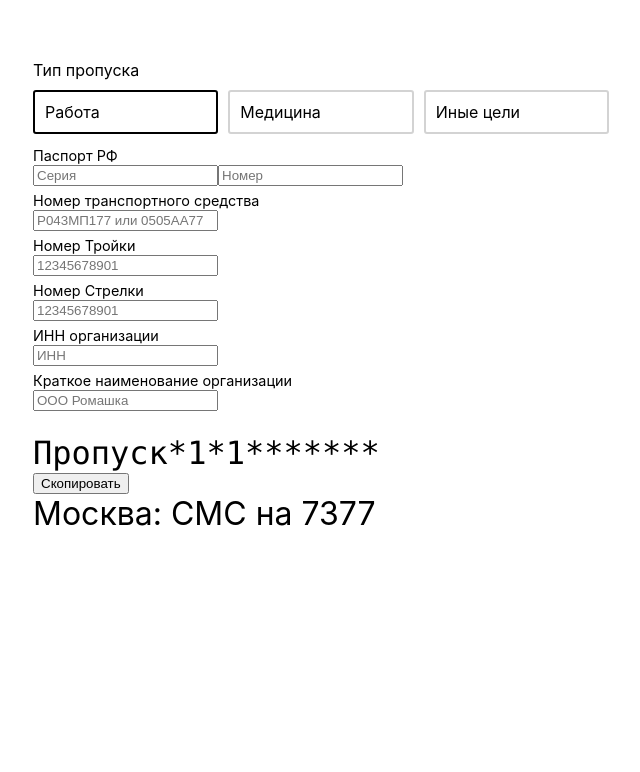
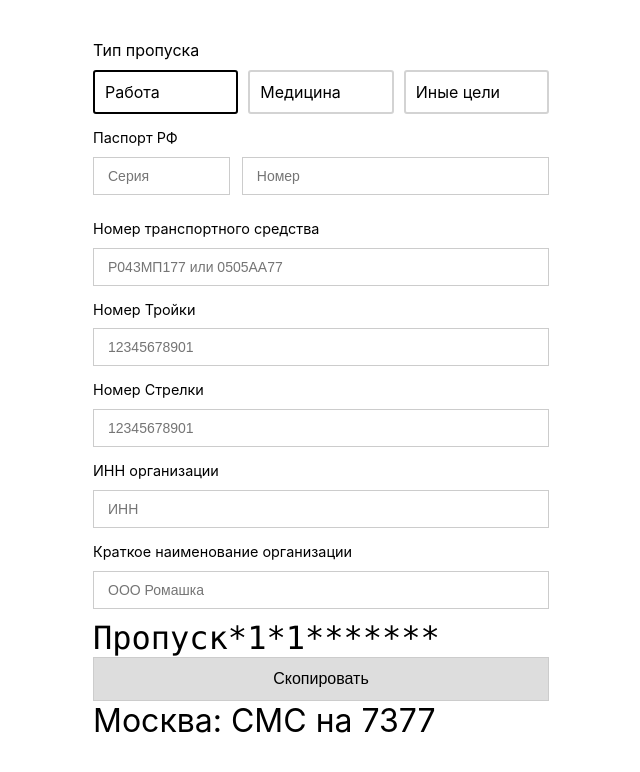
Before and after one commit to vtambourine/smstogo.ru, a React (Create React App) app: page / in a window 1280 px wide. Shown: the top 772 px of the page, without its empty margins (319-959 px from the left). Built offline with nearby package versions, Linux system fonts and the light colour scheme.

Commit message:
Form and fields styles

```diff
--- a/src/components/App/App.css
+++ b/src/components/App/App.css
@@ -1,11 +1,26 @@
 .App {
   display: flex;
   flex-direction: column;
-  max-width: 600px;
+  max-width: 480px;
   margin: 0 auto;
 }
 
 .App-header {
+  font-size: 64px;
+  line-height: 42px;
+  font-family: "Arial", "Helvetica", sans-serif;
+  font-weight: bold;
+  font-style: italic;
+  text-transform: uppercase;
+  height: 40px;
+  max-width: 100%;
+  overflow: hidden;
+  color: #fff;
+  /* background-color: #c22; */
+  background-color: #fff;
+  text-align: center;
+  letter-spacing: 1.2px;
+  white-space: nowrap;
 }
 
 .App-link {
@@ -13,5 +28,5 @@
 }
 
 .App-page {
-  margin: 60px 12px;
+  margin: 0 12px;
 }
--- a/src/components/App/App.tsx
+++ b/src/components/App/App.tsx
@@ -5,7 +5,7 @@ import "./App.css";
 function App() {
   return (
     <div className="App">
-      <header className="App-header"></header>
+      <header className="App-header">СМС пропуск</header>
       <div className="App-page">
         <PassGenerator />
       </div>
--- a/src/components/PassForm/PassForm.css
+++ b/src/components/PassForm/PassForm.css
@@ -1,11 +1,43 @@
-.Pass {
+.PassForm {
+  display: flex;
+  flex-direction: column;
+  align-items: stretch;
 }
 
-.Pass-field {
-  padding: 3px 0;
+.PassForm-field {
+  margin-bottom: 10px;
 }
 
-.Pass-label {
+.PassForm-label {
   display: block;
   font-size: 90%;
+  line-height: 2;
+  margin-bottom: 4px;
 }
+
+.PassForm-input {
+  font-size: 14px;
+  box-sizing: border-box;
+  width: 100%;
+  padding: 10px 14px;
+  border: 1px solid #ccc;
+}
+
+.PassForm-input--inline {
+  width: auto;
+}
+
+.PassForm-field--passport .PassForm-fieldBlock {
+  display: flex;
+  flex-direction: row;
+  justify-content: space-between;
+}
+
+.PassForm-field--passport .PassForm-input:first-child {
+  width: 30%;
+  margin-right: 12px;
+}
+
+.PassForm-field--passport .PassForm-input:last-child {
+  flex-grow: 1;
+}
--- a/src/components/PassForm/PassForm.tsx
+++ b/src/components/PassForm/PassForm.tsx
@@ -11,26 +11,33 @@ export interface PassFormProps {
 
 export function PassForm(props: PassFormProps) {
   return (
-    <div className="Pass">
-      <div className="Pass-field">
-        <label className="Pass-label">Паспорт РФ</label>
+    <div className="PassForm">
+      <div className="PassForm-field PassForm-field--passport">
+        <label className="PassForm-label">Паспорт РФ</label>
+        <div className="PassForm-field PassForm-fieldBlock">
           <input
+            className="PassForm-input PassForm-input--inline"
             type="text"
             name={PassField.PASSPORT_SERIES}
             placeholder="Серия"
+            size={4}
             onChange={props.onChange}
           />
           <input
+            className="PassForm-input PassForm-input--inline"
             type="text"
             name={PassField.PASSPORT_NUMBER}
             placeholder="Номер"
+            size={6}
             onChange={props.onChange}
           />
         </div>
+      </div>
       {props.type === PassType.MEDICAL ? (
-        <div className="Pass-field">
-          <label className="Pass-label">Дата рождения</label>
+        <div className="PassForm-field">
+          <label className="PassForm-label">Дата рождения</label>
           <input
+            className="PassForm-input"
             type="text"
             name={PassField.DATE_OF_BIRTH}
             placeholder="ДД.ММ.ГГГГ"
@@ -38,18 +45,20 @@ export function PassForm(props: PassFormProps) {
           />
         </div>
       ) : null}
-      <div className="Pass-field">
-        <label className="Pass-label">Номер транспортного средства</label>
+      <div className="PassForm-field">
+        <label className="PassForm-label">Номер транспортного средства</label>
         <input
+          className="PassForm-input"
           type="text"
           name={PassField.VEHICLE_NUMBER}
           placeholder="Р043МП177 или 0505АА77"
           onChange={props.onChange}
         />
       </div>
-      <div className="Pass-field">
-        <label className="Pass-label">Номер Тройки</label>
+      <div className="PassForm-field">
+        <label className="PassForm-label">Номер Тройки</label>
         <input
+          className="PassForm-input"
           type="text"
           name={PassField.TROIKA}
           placeholder="12345678901"
@@ -57,9 +66,10 @@ export function PassForm(props: PassFormProps) {
           onChange={props.onChange}
         />
       </div>
-      <div className="Pass-field">
-        <label className="Pass-label">Номер Стрелки</label>
+      <div className="PassForm-field">
+        <label className="PassForm-label">Номер Стрелки</label>
         <input
+          className="PassForm-input"
           type="text"
           name={PassField.STRELKA}
           placeholder="12345678901"
@@ -67,9 +77,10 @@ export function PassForm(props: PassFormProps) {
         />
       </div>
       {props.type === PassType.WORK ? (
-        <div className="Pass-field">
-          <label className="Pass-label">ИНН организации</label>
+        <div className="PassForm-field">
+          <label className="PassForm-label">ИНН организации</label>
           <input
+            className="PassForm-input"
             type="text"
             name={PassField.EMPLOYER_TAX_NUMBER}
             placeholder="ИНН"
@@ -79,9 +90,12 @@ export function PassForm(props: PassFormProps) {
         </div>
       ) : null}
       {props.type === PassType.WORK ? (
-        <div className="Pass-field">
-          <label className="Pass-label">Краткое наименование организации</label>
+        <div className="PassForm-field">
+          <label className="PassForm-label">
+            Краткое наименование организации
+          </label>
           <input
+            className="PassForm-input"
             type="text"
             name={PassField.EMPLOYER_DESCRIPTION}
             placeholder="ООО Ромашка"
@@ -90,11 +104,12 @@ export function PassForm(props: PassFormProps) {
         </div>
       ) : null}
       {props.type === PassType.MEDICAL ? (
-        <div className="Pass-field">
-          <label className="Pass-label">
+        <div className="PassForm-field">
+          <label className="PassForm-label">
             Краткое наименование медучреждения
           </label>
           <input
+            className="PassForm-input"
             type="text"
             name={PassField.HOSPITAL_DESCRIPTION}
             placeholder="ГКБ Боткина"
@@ -103,9 +118,10 @@ export function PassForm(props: PassFormProps) {
         </div>
       ) : null}
       {props.type === PassType.OTHER ? (
-        <div className="Pass-field">
-          <label className="Pass-label">Цель выхода</label>
+        <div className="PassForm-field">
+          <label className="PassForm-label">Цель выхода</label>
           <input
+            className="PassForm-input"
             type="text"
             name={PassField.PURPOSE}
             placeholder="на дачу"
@@ -115,9 +131,10 @@ export function PassForm(props: PassFormProps) {
         </div>
       ) : null}
       {props.type === PassType.OTHER ? (
-        <div className="Pass-field">
-          <label className="Pass-label">Адрес назначения</label>
+        <div className="PassForm-field">
+          <label className="PassForm-label">Адрес назначения</label>
           <input
+            className="PassForm-input"
             type="text"
             name={PassField.DESTINATION}
             placeholder="Опалиха Пришвина 11"
--- a/src/components/PassGenerator/PassGenerator.css
+++ b/src/components/PassGenerator/PassGenerator.css
@@ -3,6 +3,15 @@
   font-family: SFMono-Regular, Consolas, Liberation Mono, Menlo, monospace;
   word-break: break-all;
 }
+
 .PassGenerator-smsNumber {
   font-size: 200%;
 }
+
+.PassGenerator-copy {
+  width: 100%;
+  border: 1px solid #ccc;
+  background-color: #ddd;
+  font-size: 16px;
+  padding: 12px;
+}
--- a/src/components/PassGenerator/PassGenerator.tsx
+++ b/src/components/PassGenerator/PassGenerator.tsx
@@ -5,10 +5,6 @@ import { PassForm } from "../PassForm";
 import { PassSelector } from "../PassSelector";
 
 import "./PassGenerator.css";
-
-function onSubmit(event: React.FormEvent<HTMLFormElement>) {
-  event.preventDefault();
-}
 
 const clipboard = new Clipboard(".PassGenerator-copy", {
   target: () => document.getElementById("sms-text")!,
@@ -19,13 +15,12 @@ export function PassGenerator() {
   const [fieldsState, setFieldsState] = useState<Record<string, any>>({});
 
   return (
-    <div>
+    <div className="PassGenerator">
       <PassSelector
         onChange={(type) => {
           setPassType(type);
         }}
       />
-      <form onSubmit={onSubmit}>
       <PassForm
         type={type}
         values={fieldsState}
@@ -36,7 +31,6 @@ export function PassGenerator() {
           });
         }}
       />
-        <br />
       <div className="PassGenerator-smsText" id="sms-text">
         {formatSMS(fieldsState, type, passes[type].fields)}
       </div>
@@ -44,7 +38,6 @@ export function PassGenerator() {
       <div className="PassGenerator-smsNumber">
         <label>Москва: СМС на 7377</label>
       </div>
-      </form>
     </div>
   );
 }
```
Lines whose indentation alone changed are shown as unchanged.
